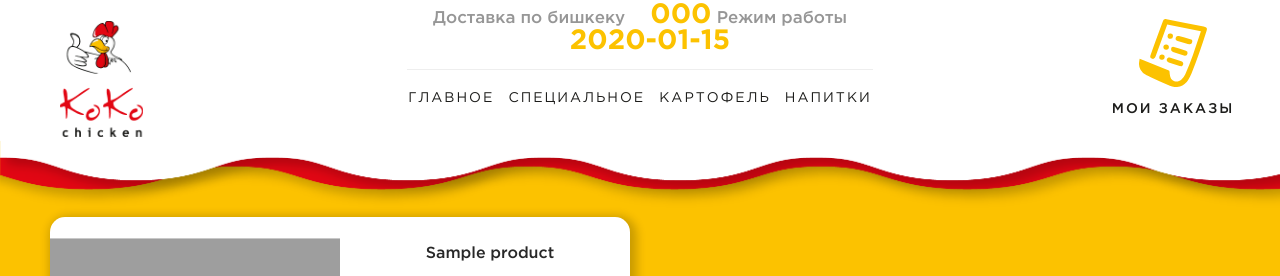
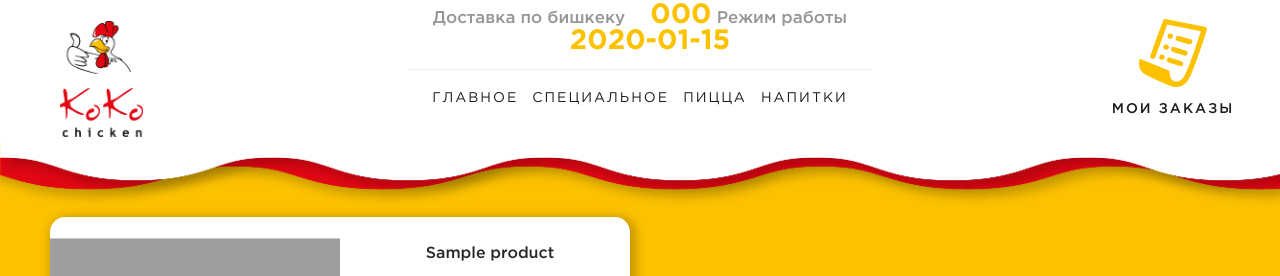
Before and after one commit to erlanenazarov/koko_backend, a Django app: page / in a window 1280 px wide. Shown: the top 276 px of the page. Run offline with Django 3.2, Linux system fonts and the light colour scheme; tables that the repository leaves empty hold one stand-in row (values such as "Sample post"); parts of the project's set-up code (start-up, migrations or seed data) failed here and were passed over; some libraries are stand-ins or nearby versions; grey boxes are pictures that could not be loaded.

Commit message:
All potato changed to pizza

```diff
--- a/templates/index.html
+++ b/templates/index.html
@@ -57,7 +57,7 @@
         <ul>
             <li><a href="#main-products" class="navigation-trigger">главное</a></li>
             <li><a href="#special-products" class="navigation-trigger">специальное</a></li>
-            <li><a href="#potato-products" class="navigation-trigger">картофель</a></li>
+            <li><a href="#potato-products" class="navigation-trigger">пицца</a></li>
             <li><a href="#drink-products" class="navigation-trigger">напитки</a></li>
             <li><a href="#order-list" class="navigation-trigger">корзина</a></li>
         </ul>
@@ -70,7 +70,7 @@
             <ul>
                 <li><a href="#main-products" class="navigation-trigger">главное</a></li>
                 <li><a href="#special-products" class="navigation-trigger">специальное</a></li>
-                <li><a href="#potato-products" class="navigation-trigger">картофель</a></li>
+                <li><a href="#potato-products" class="navigation-trigger">пицца</a></li>
                 <li><a href="#drink-products" class="navigation-trigger">напитки</a></li>
                 <li><a href="#order-list" class="navigation-trigger">корзина</a></li>
             </ul>
@@ -91,7 +91,7 @@
                     <ul>
                         <li><a href="#main-products" class="navigation-trigger">главное</a></li>
                         <li><a href="#special-products" class="navigation-trigger">специальное</a></li>
-                        <li><a href="#potato-products" class="navigation-trigger">картофель</a></li>
+                        <li><a href="#potato-products" class="navigation-trigger">пицца</a></li>
                         <li><a href="#drink-products" class="navigation-trigger">напитки</a></li>
                     </ul>
                 </div>
```
